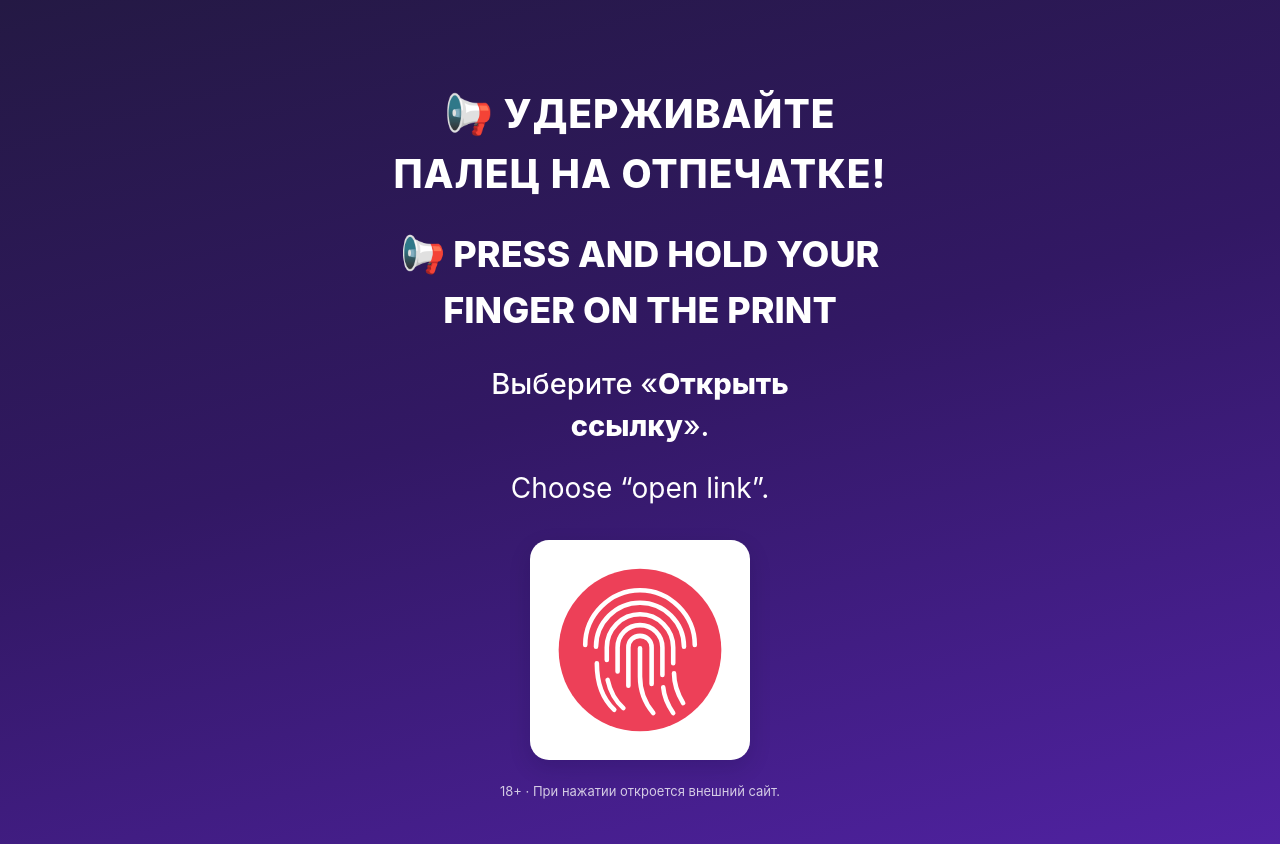
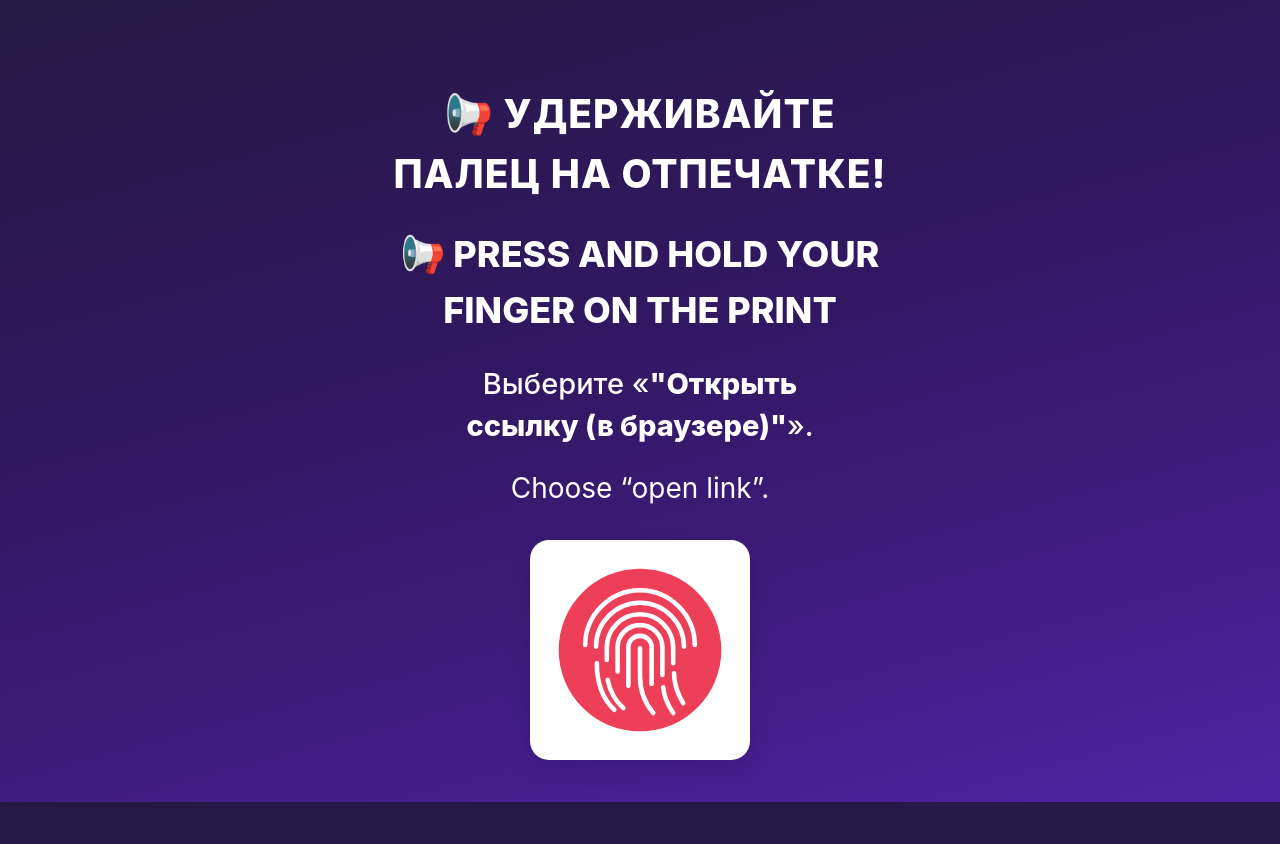
Before and after one commit to znakoms/go, a plain HTML site: page index.html in a window 1280 px wide. After the commit the page ends 802 px from the top, so only its background shows below. Drawn offline with Linux system fonts and the light colour scheme.

Commit message:
Update and rename index (8).html to index.html

```diff
--- a/index (8).html
+++ b/index.html
@@ -88,13 +88,13 @@
   <main>
     <h1>📢 УДЕРЖИВАЙТЕ<br>ПАЛЕЦ НА ОТПЕЧАТКЕ!</h1>
     <h2>📢 PRESS AND HOLD YOUR<br>FINGER ON THE PRINT</h2>
-    <p class="instructions">Выберите «<strong>Открыть ссылку</strong>».</p>
+    <p class="instructions">Выберите «<strong>"Открыть ссылку (в браузере)"</strong>».</p>
     <p class="english">Choose “open link”.</p>
 
     <!-- Replace the href below with YOUR actual destination URL. -->
     <!-- This is an ordinary link: long-press invokes the iOS link preview where supported. -->
     <a class="fingerprint-link"
-       href="https://example.com/REPLACE-WITH-YOUR-LINK"
+       href="https://w7b2hr3.idealpartnership.org/cxu8mm9"
        aria-label="Открыть внешний сайт по ссылке">
       <svg viewBox="0 0 200 200" aria-hidden="true" xmlns="http://www.w3.org/2000/svg">
         <circle cx="100" cy="100" r="98" fill="#ed4058"/>
@@ -112,7 +112,6 @@
         </g>
       </svg>
     </a>
-    <p class="smallprint">18+ · При нажатии откроется внешний сайт.</p>
   </main>
 </body>
 </html>
```
